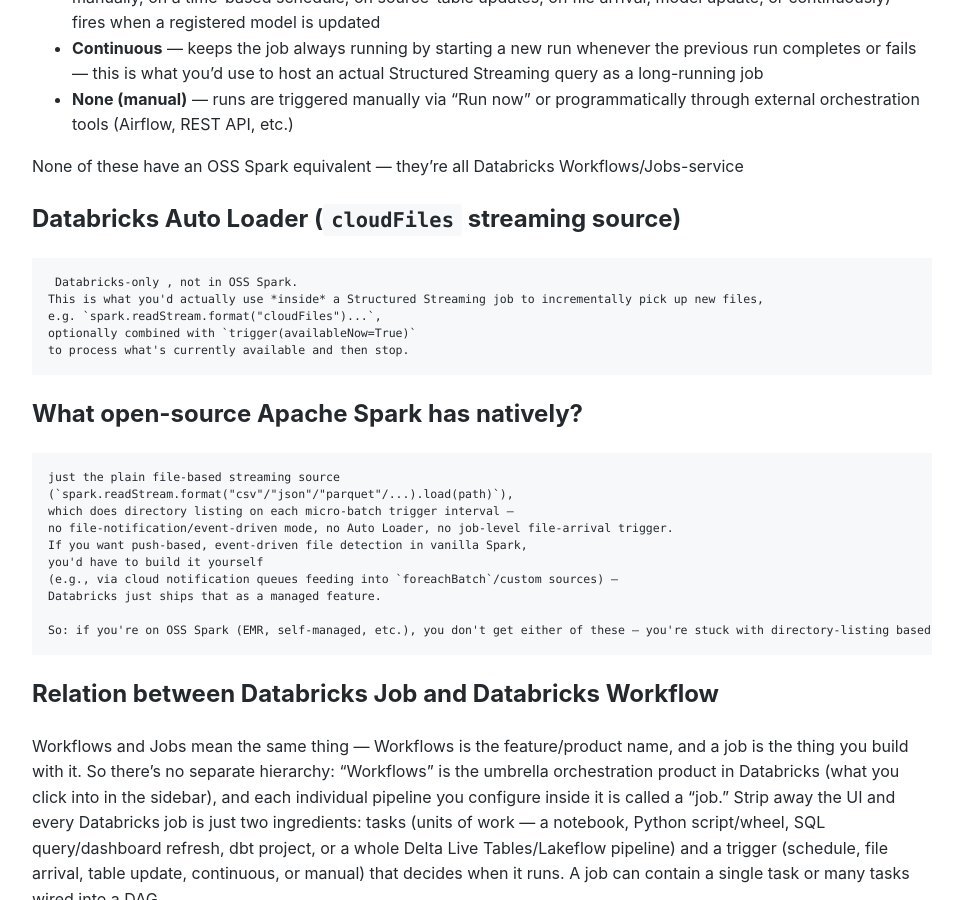
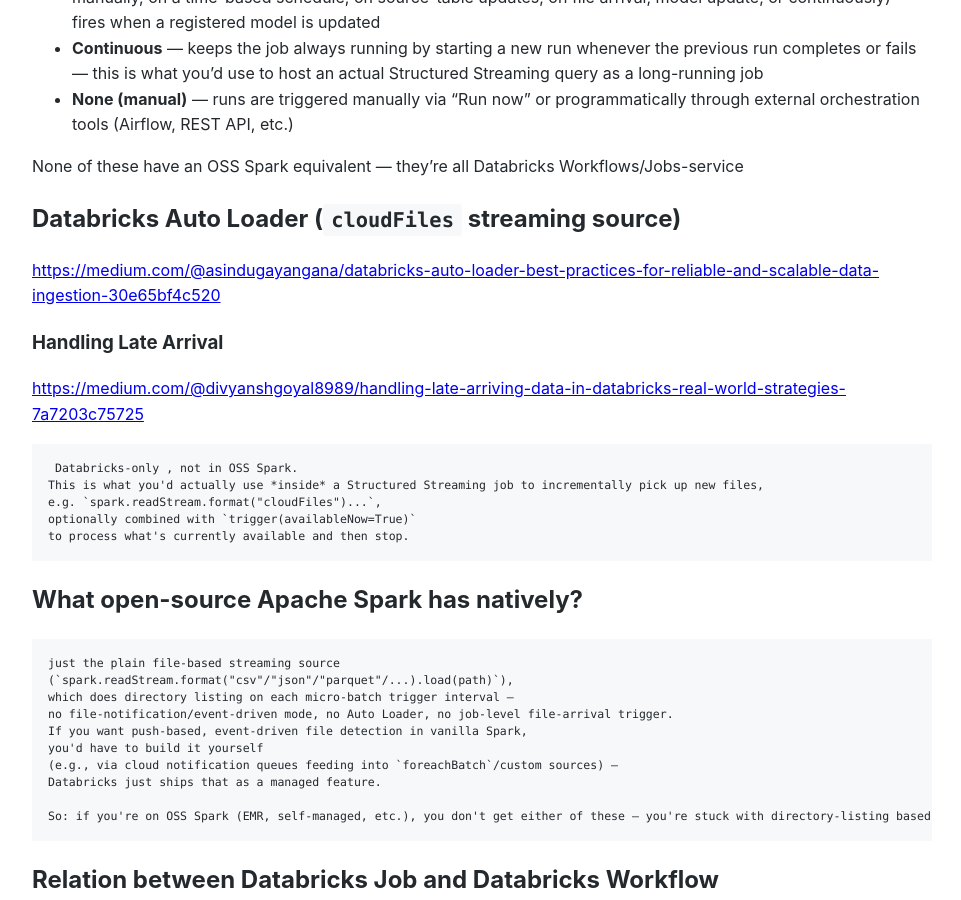
Before and after one commit to Michael-Lubinsky/michael-lubinsky.github.com, a Jekyll site: the page built from spark/autoloader.md, in a window 1280 px wide and 900 px high, scrolled down 683 px. Shown: the whole window, without its empty margins (158-1119 px from the left). Built offline with Jekyll 4.4.1, drawn with Linux system fonts in a browser that asks for light colours; our own code applies the rules of GitHub Pages for plain Markdown files.

Commit message:
Update autoloader.md with Databricks resources
Added links to best practices and strategies for Databricks Auto Loader.

````diff
--- a/spark/autoloader.md
+++ b/spark/autoloader.md
@@ -27,6 +27,12 @@
 None of these have an OSS Spark equivalent — they're all Databricks Workflows/Jobs-service
 
 ## Databricks Auto Loader (`cloudFiles` streaming source)
+
+<https://medium.com/@asindugayangana/databricks-auto-loader-best-practices-for-reliable-and-scalable-data-ingestion-30e65bf4c520>
+
+### Handling Late Arrival
+
+<https://medium.com/@divyanshgoyal8989/handling-late-arriving-data-in-databricks-real-world-strategies-7a7203c75725>
 ```
  Databricks-only , not in OSS Spark.
 This is what you'd actually use *inside* a Structured Streaming job to incrementally pick up new files,
````
